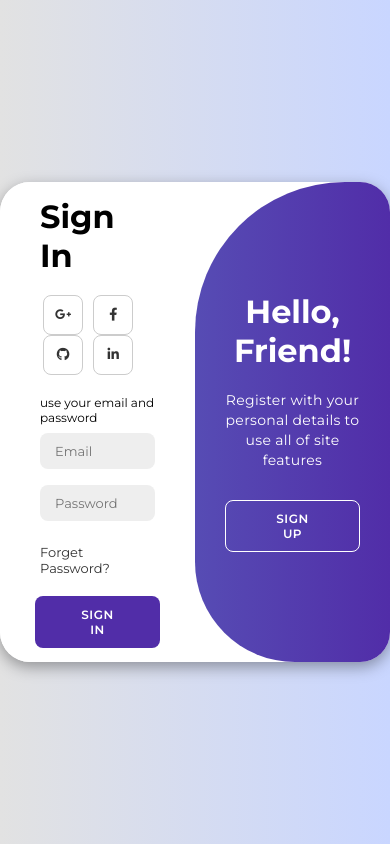
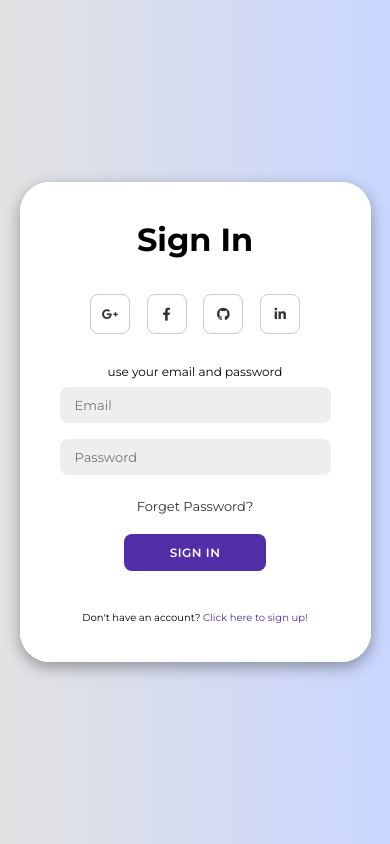
Before and after one commit to abdulla052/Modern-login-page, a plain HTML site: page index.html in a window 390 px wide. Drawn offline with Linux system fonts and the light colour scheme.

Commit message:
Responsive for all screen sizes, and disappear toggle in small screen

```diff
--- a/index.html
+++ b/index.html
@@ -30,6 +30,8 @@
                 <input type="password" placeholder="Password">
                 <a href="#">Forget Password?</a>
                 <button>Sign In</button>
+
+                <span class="switch-span">Don't have an account? <a class="switch-form js-login-switch" href="#">Click here to sign up!</a></span>
             </div>
         </div>
 
@@ -48,6 +50,8 @@
                 <input type="email" placeholder="Email">
                 <input type="password" placeholder="Password">
                 <button>Sign Up</button>
+
+                <span class="switch-span">Already have an account? <a class="switch-form js-sign-up-switch" href="#">Click here to login!</a></span>
             </div>
         </div>
 
--- a/script.js
+++ b/script.js
@@ -3,6 +3,9 @@ const container = document.getElementById('container');
 const registerBtn = document.getElementById('register');
 
 const loginBtn = document.getElementById('login');
+
+const signUpSwitch = document.querySelector('.js-sign-up-switch');
+const loginSwitch = document.querySelector('.js-login-switch');
 
 
 registerBtn.addEventListener('click', () => {
@@ -12,3 +15,15 @@ registerBtn.addEventListener('click', () => {
 loginBtn.addEventListener('click', () => {
     container.classList.remove('active');
 })
+
+//For switching forms in smaller screen
+
+loginSwitch.addEventListener('click', () => {
+    const signUp = document.querySelector('.sign-up');
+    signUp.style.zIndex = '6';
+})
+
+signUpSwitch.addEventListener('click', () => {
+    const signUp = document.querySelector('.sign-up');
+    signUp.style.zIndex = '1';
+})
--- a/style.css
+++ b/style.css
@@ -17,6 +17,11 @@ body {
     height: 100vh;
 }
 
+:root {
+    --primary-color: #512da8;
+    --secondary-color: #5c6bc0;
+}
+
 .container {
     background-color: white;
     border-radius: 30px;
@@ -26,6 +31,7 @@ body {
     width: 768px;
     max-width: 100%;
     min-height: 480px;
+    transition: width 0.3s ease-in-out;
 }
 
 .container p {
@@ -133,7 +139,12 @@ body {
 }
 
 .social-icons {
+
+    display: flex;
     margin: 20px 0;
+    width: 90%;
+    justify-content: space-evenly;
+
 }
 
 .social-icons a {
@@ -142,14 +153,13 @@ body {
     display: inline-flex;
     justify-content: center;
     align-items: center;
-    margin: 0 3px;
     width: 40px;
     height: 40px;
-    transition: transform 0.4s ease;
+    transition: all 0.4s ease;
 }
 
 .social-icons a:hover {
-    transform: scale(1.05);
+    background-color: #eee;
 }
 
 .social-icons a:active {
@@ -222,3 +232,54 @@ body {
 .container.active .toggle-right {
     transform: translateX(200%);
 }
+
+.switch-span {
+    display: none;
+    margin-top: 40px;
+}
+
+.switch-span .switch-form {
+    color: #512da8;
+}
+
+@media (max-width: 768px) {
+
+    .container {
+        width: 90%;
+    }
+}
+
+
+@media (max-width: 670px) {
+
+    .toggle-container, .toggle, .toggle-panel {
+        display: none; /* hide the toggle elements */
+    }
+
+    .sign-in, .sign-up {
+        width: 100%; /* make the sign-in and sign-up forms take up the full width */
+        left: 0; /* reset the left positioning for the forms */
+        opacity: 1; /* ensure the forms are visible */
+        animation: none; /* disable the animation */
+    }
+
+    .switch-span {
+        display: block;
+    }
+}
+
+@media (max-width: 410px) {
+    .container .switch-span, .container .switch-form {
+        font-size: 10px;
+    }
+}
+
+@media (max-width: 388px) {
+    .container .switch-span, .container .switch-form {
+        font-size: 10px;
+    }
+
+    .form h1 {
+        font-size: 30px;
+    }
+}
```
